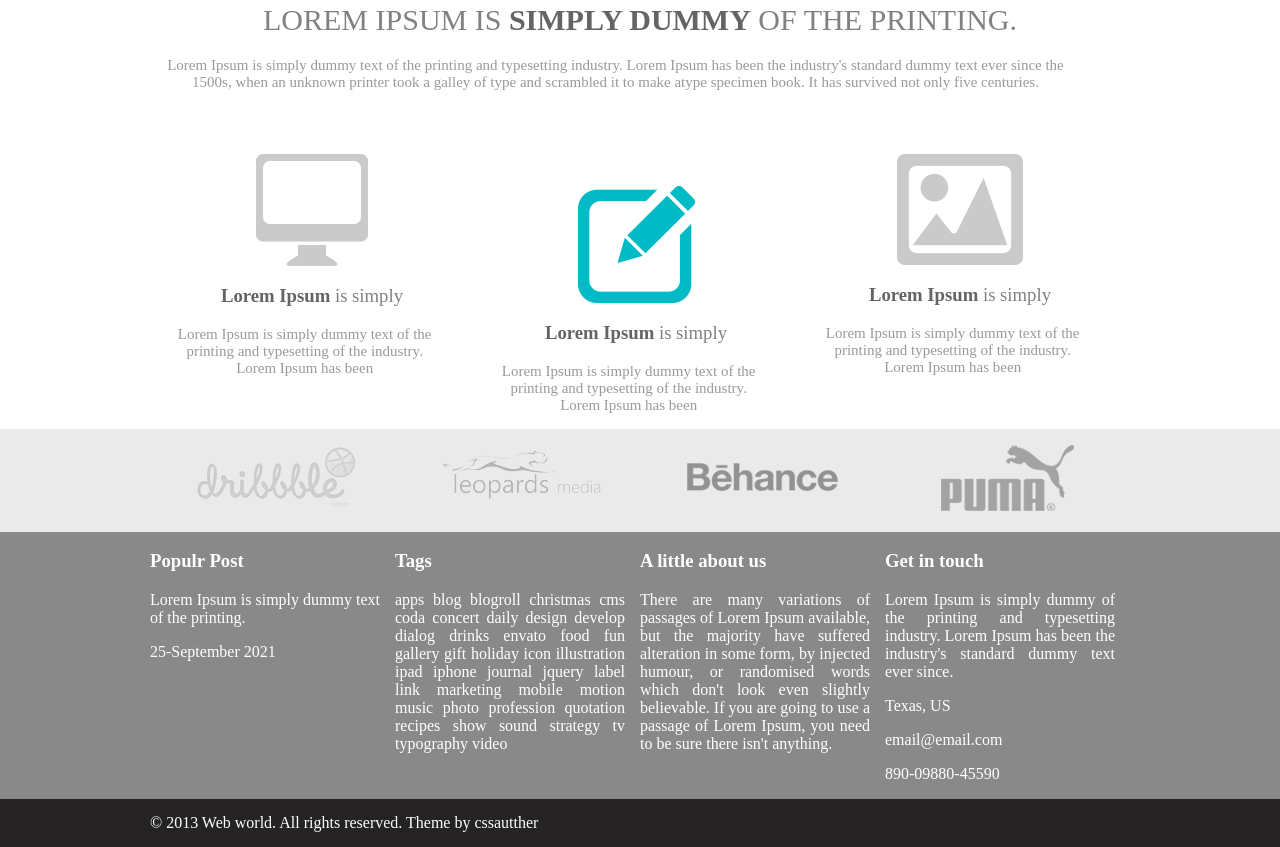
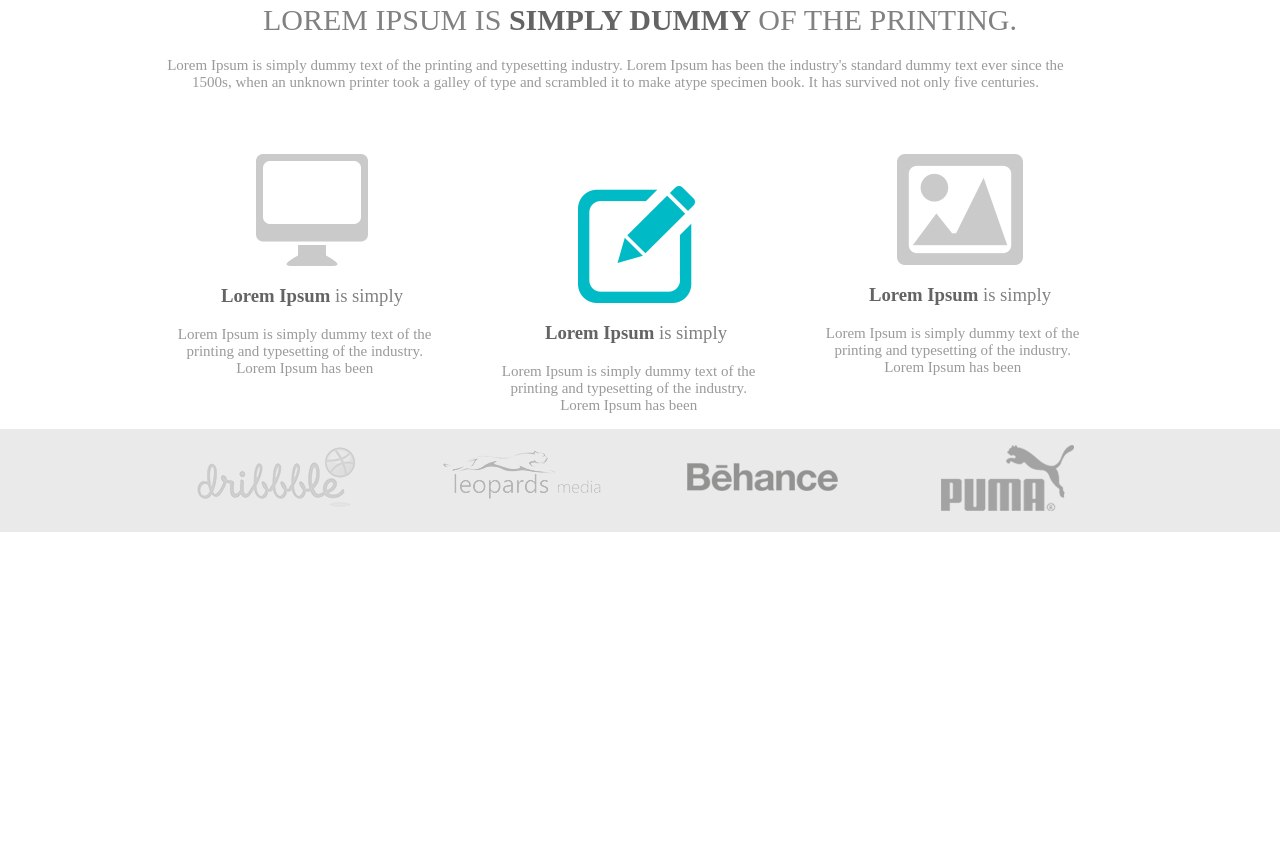
Before and after one commit to vnspacheco/Meu-Primeiro-Site, a plain HTML site: page index.html in a window 1280 px wide. Shown: the part 962-1809 px from the top of the page. After the commit the page ends 1494 px from the top, so only its background shows below. Drawn offline with nearby package versions, Linux system fonts and the light colour scheme.

```diff
--- a/css/main.css
+++ b/css/main.css
@@ -222,30 +222,3 @@ h1 {
 .col-4 img:hover {
     margin-top: 8px;
 }
-
-.footer h3 {
-    text-align: left;
-}
-
-.footer {
-    background: #444444a1;
-    color: #ffffff;
-}
-
-.footer p {
-    text-align: left;
-    padding-right: 15px;
-    text-align: justify;
-}
-
-.footer span {
-    text-align: left;
-}
-
-.footer-2 {
-    background: #252323;
-    color: #ffffff;
-    text-align: left;
-    padding-top: 15px;
-    padding-bottom: 15px;
-}
--- a/index.html
+++ b/index.html
@@ -97,41 +97,6 @@
                     </div>
                 </div>
             </div>
-            <footer>
-                <div class="col-100 footer">
-                    <div class="content">
-                        <div class="col-4">
-                            <h3><b>Populr Post</b></h3>
-                            <p>Lorem Ipsum is simply dummy text of the printing.</p>
-                            <p class="clock">25-September 2021</p>
-                        </div>
-                        <div class="col-4">
-                            <h3><b>Tags</b></h3>
-                            <p>apps blog blogroll christmas cms coda concert daily design develop dialog drinks envato food fun gallery gift holiday icon illustration ipad iphone journal jquery label link marketing mobile motion music photo profession quotation
-                                recipes show sound strategy tv typography video</p>
-                        </div>
-                        <div class="col-4">
-                            <h3><b>A little about us</b></h3>
-                            <p>There are many variations of passages of Lorem Ipsum available, but the majority have suffered alteration in some form, by injected humour, or randomised words which don't look even slightly believable. If you are going to
-                                use a passage of Lorem Ipsum, you need to be sure there isn't anything.</p>
-                        </div>
-                        <div class="col-4">
-                            <h3><b>Get in touch</b></h3>
-                            <p>Lorem Ipsum is simply dummy of the printing and typesetting industry. Lorem Ipsum has been the industry's standard dummy text ever since.</p>
-                            <p>Texas, US</p>
-                            <p>email@email.com</p>
-                            <p>890-09880-45590</p>
-                        </div>
-                    </div>
-            </footer>
-            <div class="col-100 footer-2">
-                <div class="content">
-                    <div>
-                        © 2013 Web world. All rights reserved. Theme by cssautther
-                    </div>
-                </div>
-            </div>
-            </div>
             <script type="text/javascript" src="https://code.jquery.com/jquery-1.11.0.min.js"></script>
             <script type="text/javascript" src="https://code.jquery.com/jquery-migrate-1.2.1.min.js"></script>
             <script type="text/javascript" src="https://cdn.jsdelivr.net/npm/slick-carousel@1.8.1/slick/slick.min.js"></script>
```
